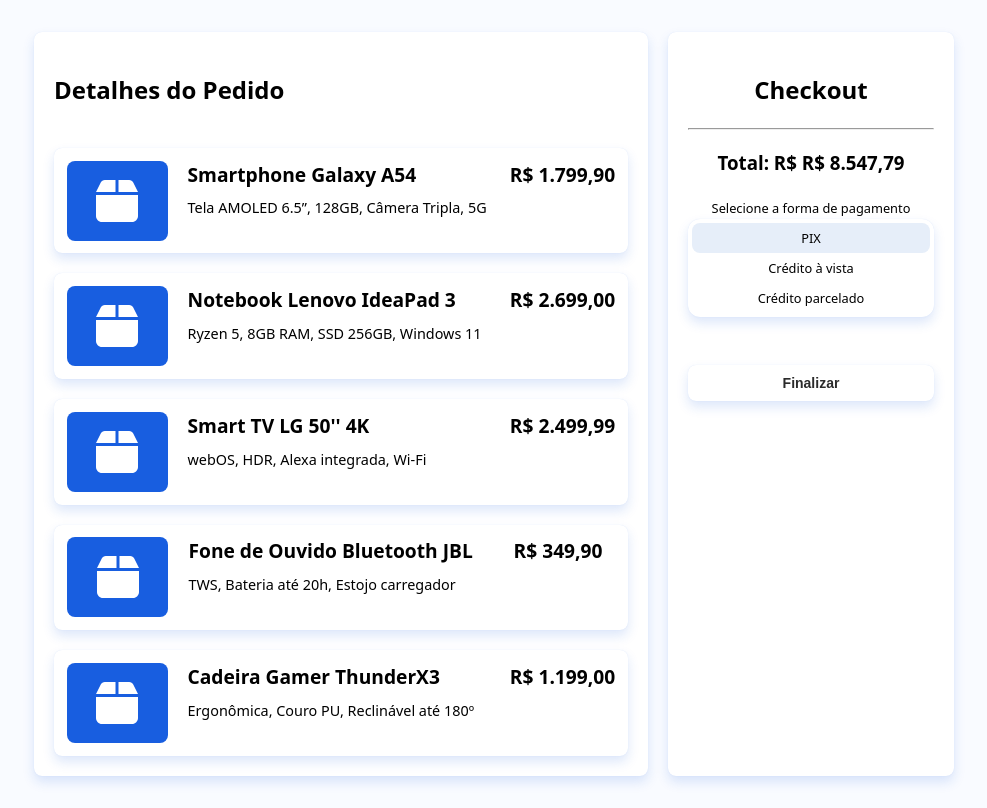
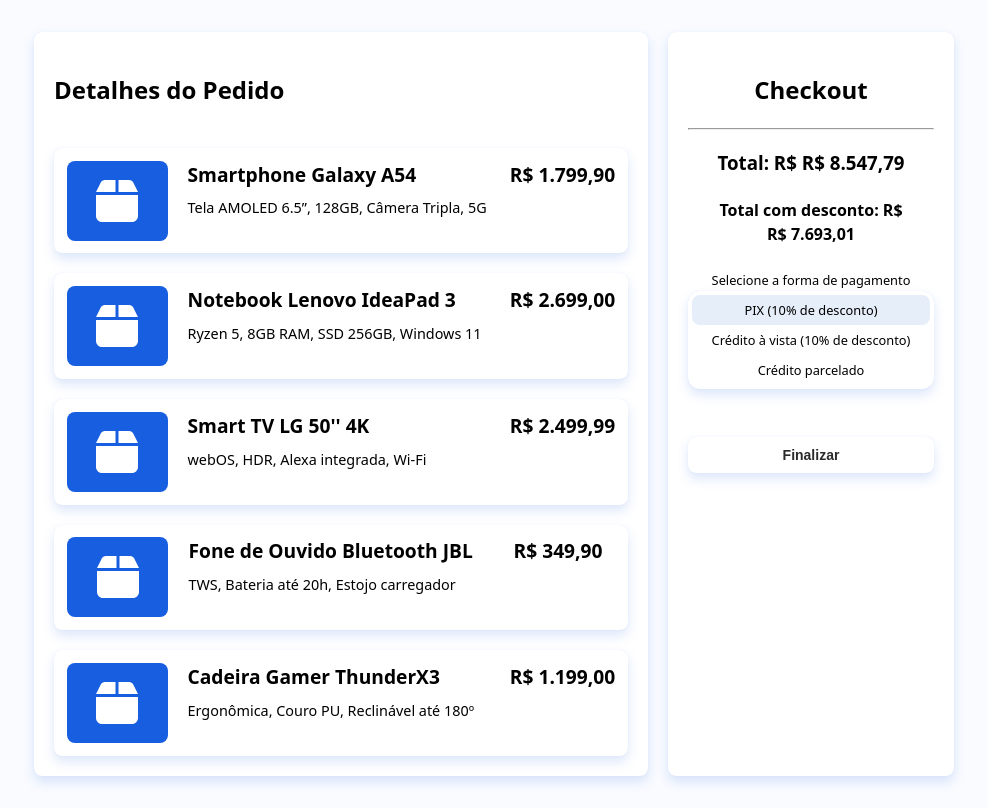
Before and after one commit to Pablojonh6550/carrinho-de-compras-tdd, a React (Vite) app in the folder frontend/: page / in a window 1280 px wide. Shown: the whole page, without its empty margins (146-1133 px from the left). Built offline with nearby package versions, Linux system fonts and the light colour scheme.

Commit message:
refactor: ajust in set installments from method type

```diff
--- a/frontend/src/pages/checkout.jsx
+++ b/frontend/src/pages/checkout.jsx
@@ -7,7 +7,6 @@
 const CheckoutScreen = () => {
     const [method, setMethod] = useState("PIX");
     const [installments, setInstallments] = useState(1);
-
     const renderInstallmentOptions = () => {
         const options = [];
         for (let i = 2; i <= 12; i++) {
@@ -25,12 +24,14 @@
         }
         return options;
     };
+
     const formatCurrency = (value) => {
         return value.toLocaleString("pt-BR", {
             style: "currency",
             currency: "BRL",
         });
     };
+
     const products = [
         {
             id: 1,
@@ -69,11 +70,11 @@
     };
 
     const [total] = useState(calculateTotal(products));
+
     const handlePayment = async () => {
         try {
             const data = new PaymentDTO(method, installments, products);
             const response = await finishCart(data);
-            console.log(data, response.data.data.total_value);
 
             if (response.status === 200) {
                 alert(
@@ -89,6 +90,18 @@
             console.error(error.response.data);
         }
     };
+    const handleMethodChange = (e) => {
+        const value = e.target.value;
+        setMethod(value);
+
+        if (value === "PIX" || value === "CREDIT_CARD_ONE_TIME") {
+            setInstallments(1);
+        }
+        if (value === "CREDIT_CARD_INSTALLMENTS") {
+            setInstallments(2);
+        }
+    };
+
     return (
         <div className="container">
             <div className="card card-left">
@@ -108,7 +121,11 @@
                 <hr />
 
                 <h3>Total: R$ {formatCurrency(total)}</h3>
-
+                {(method === "CREDIT_CARD_ONE_TIME" || method === "PIX") && (
+                    <h4>
+                        Total com desconto: R$ {formatCurrency(total * 0.9)}
+                    </h4>
+                )}
                 <div className="container-payament">
                     <span
                         className="select-installments-text"
@@ -121,29 +138,30 @@
                             name="tabs"
                             id="radio-1"
                             type="radio"
-                            onChange={() => setMethod("PIX")}
+                            value="PIX"
+                            onChange={handleMethodChange}
                         />
                         <label htmlFor="radio-1" className="tab">
-                            PIX
+                            PIX (10% de desconto)
                         </label>
 
                         <input
                             name="tabs"
                             id="radio-2"
                             type="radio"
-                            onChange={() => setMethod("CREDIT_CARD_ONE_TIME")}
+                            value="CREDIT_CARD_ONE_TIME"
+                            onChange={handleMethodChange}
                         />
                         <label htmlFor="radio-2" className="tab">
-                            Crédito à vista
+                            Crédito à vista (10% de desconto)
                         </label>
 
                         <input
                             name="tabs"
                             id="radio-3"
                             type="radio"
-                            onChange={() =>
-                                setMethod("CREDIT_CARD_INSTALLMENTS")
-                            }
+                            value="CREDIT_CARD_INSTALLMENTS"
+                            onChange={handleMethodChange}
                         />
                         <label htmlFor="radio-3" className="tab">
                             Crédito parcelado
@@ -153,9 +171,7 @@
                     </div>
 
                     {method === "CREDIT_CARD_INSTALLMENTS" && (
-                        <div
-                            style={{ marginTop: "20px", "text-align": "left" }}
-                        >
+                        <div style={{ marginTop: "20px" }}>
                             <label
                                 htmlFor="parcelas"
                                 className="select-installments-text"
```
